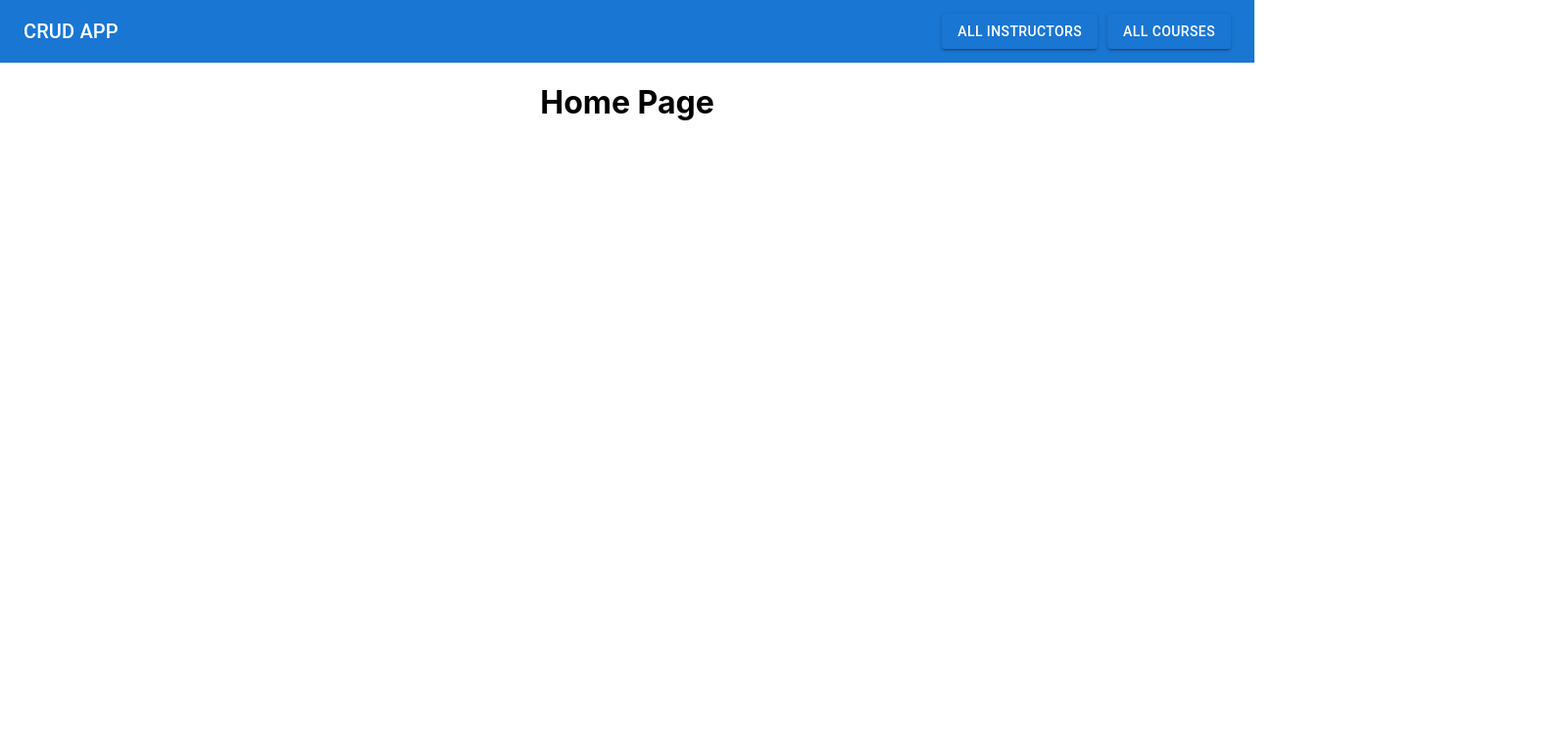
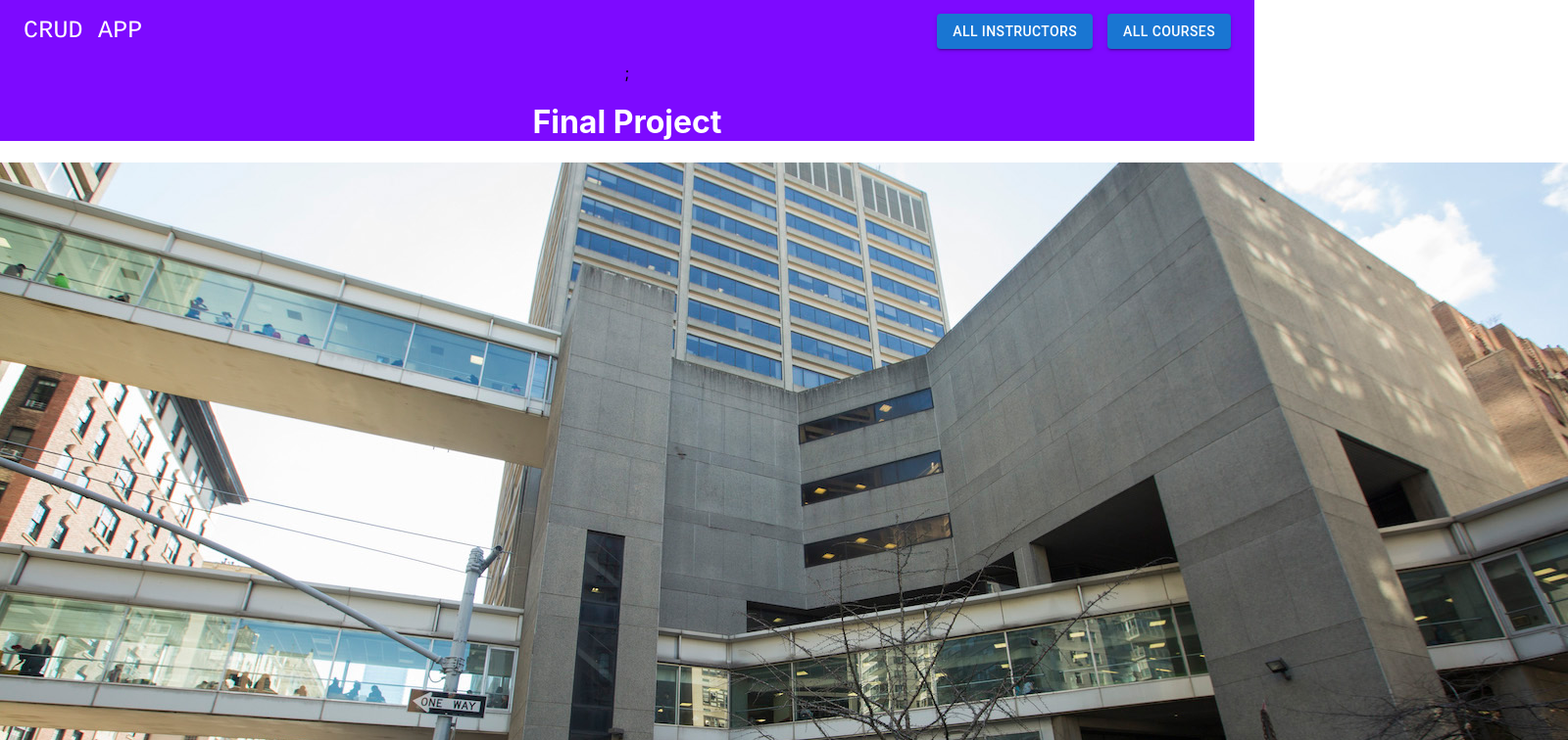
Before and after one commit to perlaescano/fullstack-crud-app-frontend, a React (Create React App) app: page / in a window 1280 px wide. Shown: the top 756 px of the page at 98% size, 1600 px wide, since content can reach past the window. Built offline with nearby package versions, Linux system fonts and the light colour scheme.

Commit message:
made the navbar universal and edited the homeview

```diff
--- a/src/App.js
+++ b/src/App.js
@@ -14,6 +14,7 @@ import {
   NewInstructorContainer
 } from './components/containers';
 import React, { Component }  from 'react';
+import NavBar from './components/navBar'
 // if you create separate components for adding/editing
 // a student or instructor, make sure you add routes to those
 // components here
@@ -21,6 +22,7 @@ import React, { Component }  from 'react';
 const App = () => {
   return (
     <div className="App">
+      <NavBar/>
       <Switch>
         <Route exact path="/" component={HomePageContainer} />
         <Route exact path="/instructors" component={AllInstructorsContainer} />
--- a/src/components/Styles.js
+++ /dev/null
@@ -1,32 +0,0 @@
-import {makeStyles} from "@mui/styles";
-
-const useStyles = makeStyles(theme => ({
-    root: {
-        flexGrow: 1,
-    },
-    title: {
-        flexGrow: 1,
-        textAlign: 'left',
-        fontType: 'bold',
-        fontFamily: 'Courier, sans-serif',
-        fontSize: '35px',
-        color: '#3392b5'
-    },
-    appBar:{
-        backgroundColor: '#010536',
-        shadows: ['none'],
-    },
-    greeting:{
-        display: 'flex',
-        justifyContent: 'center',
-        backgroundColor: 'white',
-        width: "50%",
-        margin: "auto",
-    },
-    links:{
-        textDecoration: 'none',
-    }
-
-}));
-
-export { useStyles };
--- a/src/components/navBar.js
+++ b/src/components/navBar.js
@@ -3,21 +3,23 @@ import {Link} from "react-router-dom";
 import React, { Component }  from 'react';
 
 
-const NavBar = ({ courses }) => {
+const NavBar = () => {
     return (
-        <AppBar position="static" elevation={0} className={courses.appBar}>
+        <AppBar position="static" elevation={0} className="appBar" style = {appBar} >
             <Toolbar>
-                <Typography variant="h6" className={courses.title} color="inherit" >
+                <Typography variant="h6" className="title" style =  {title}>
+                  <Link to = {'/'} style = {{textDecoration:'none', color:'#ffffff'}}>
                     CRUD APP
+                  </Link>
                 </Typography>
 
-                <Link className={courses.links} to={'/instructors'} >
-                    <Button variant="contained" color="primary" style={{marginRight: '10px'}}>
+                <Link className="links" to={'/instructors'} style = {links}>
+                    <Button variant="contained" color="primary" style={{marginRight: '15px'}}>
                         All Instructors
                     </Button>
                 </Link>
 
-                <Link className={courses.links} to={'/courses'} >
+                <Link to={'/courses'} style = {links}>
                     <Button variant="contained" color="primary">
                         All Courses
                     </Button>
@@ -27,4 +29,25 @@ const NavBar = ({ courses }) => {
     );
 };
 
+const appBar = {
+  backgroundColor: '#7d0aff',
+  shadows: ['none'],
+}
+
+const title = {
+  flexGrow: 1,
+  textAlign: 'left',
+  fontType: 'bold',
+  fontFamily: 'Courier, sans-serif',
+  fontSize: '25px',
+  color: '#ffffff',
+}
+
+const links = {
+  textDecoration: 'none',
+
+}
+
+
+
 export default NavBar;
--- a/src/components/views/HomePageView.js
+++ b/src/components/views/HomePageView.js
@@ -1,15 +1,28 @@
 
-import { useStyles } from '../Styles';
 import NavigableContainer from "../containers/NavigableContainer";
 import React from 'react';
+import hunter from "../img/hunter.jpg"
+
 
 const HomePageView = () => {
-  const courses = useStyles();
+
   return (
-    <NavigableContainer courses={courses}>
-      <div className={courses.info}><h1>Home Page</h1></div>
-      </NavigableContainer>
+
+      <div>
+        <div className="title" style = {title}>;
+          <h1 style = {{color: "white"}}>Final Project</h1>
+        </div>
+        <img src = {hunter} alt = "Hunter College"/>
+      </div>
+
   );
+}
+
+const title = {
+  justifyContent: 'center',
+  backgroundColor: '#7d0aff',
+  width: "100%",
+  margin: "auto",
 }
 
 
```
Also changed, not shown: src/components/img/hunter.jpg (added).
